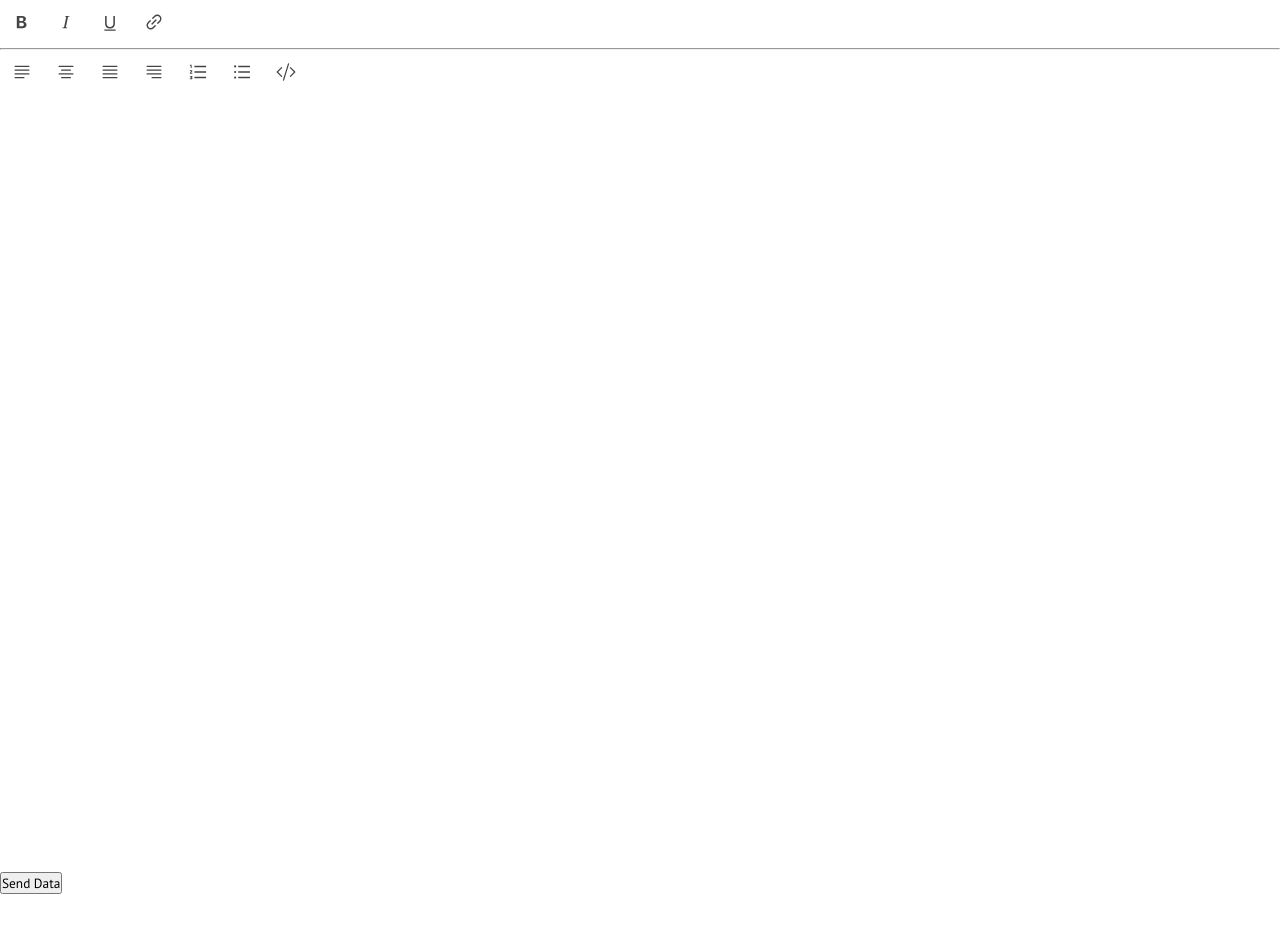
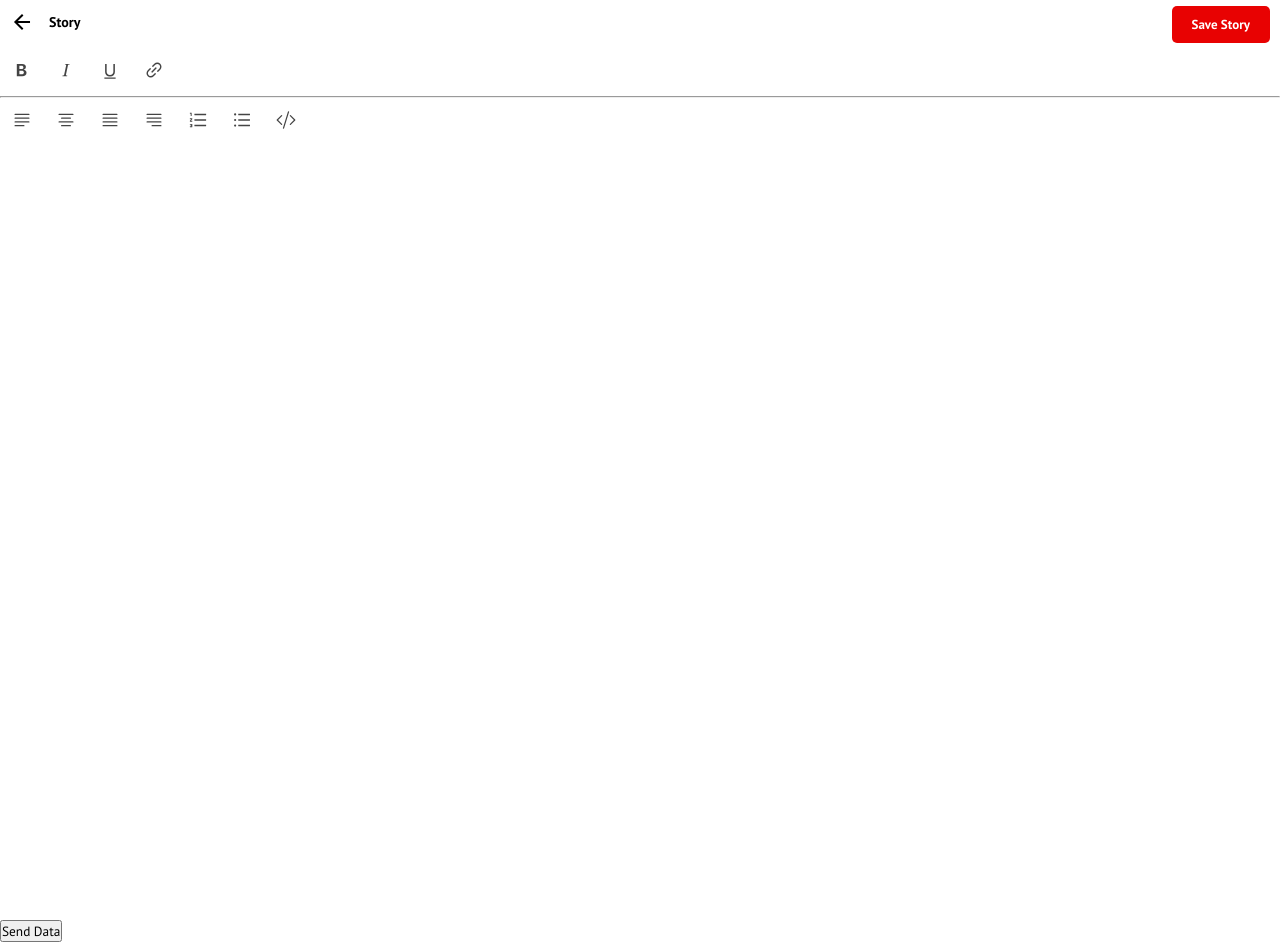
Before and after one commit to InHallTechnologies/wysiwhatyouget_next, a Next.js app: page / in a window 1280 px wide. Before the commit the page ends 894 px from the top, so only its background shows below. Built offline with nearby package versions, Linux system fonts and the light colour scheme.

Commit message:
Added actions

```diff
--- a/components/RichTextEditor.component.js
+++ b/components/RichTextEditor.component.js
@@ -1,7 +1,7 @@
 import  React, { createRef, useState, useEffect } from 'react';
 import Styles from '../styles/RichText.module.css';
 import { BsTypeBold, BsTypeItalic, BsJustifyLeft, BsJustify, BsJustifyRight, BsTextCenter, BsCodeSlash, BsTypeUnderline } from 'react-icons/bs';
-import { BiHeading } from 'react-icons/bi';
+import { IoMdArrowBack } from 'react-icons/io';
 import { AiOutlineOrderedList, AiOutlineUnorderedList, AiOutlineLink } from 'react-icons/ai';
 
 const RichTextEditor = () => {
@@ -25,6 +25,9 @@ const RichTextEditor = () => {
     }
 
 
+
+
+
     const toggleCode = () => {
         const textBody = focusRef.current.contentDocument.querySelector('body');
         if (showCode.current){
@@ -37,13 +40,31 @@ const RichTextEditor = () => {
     }
 
     const handleSendData = () => {
-        window.ReactNativeWebView.postMessage(JSON.stringify({name:"Rishabh Verma"}));
+        const textBody = focusRef.current.contentDocument.querySelector('body');
+        window.ReactNativeWebView.postMessage(JSON.stringify({content:textBody.innerHTML}));
+    }
+
+
+    const handleBackPress = () => {
+        window.ReactNativeWebView.postMessage(JSON.stringify({action:"GoBack"}));
     }
 
 
 
     return(
         <div className={Styles.container}>
+            <div className={Styles.actionBar}>
+                <div className={Styles.actionContainer} onClick={handleBackPress} >
+                    <div className={Styles.backIcon}>
+                        <IoMdArrowBack size={24} color="black"  />
+                    </div>
+                    <p className={Styles.sectionTitle}>Story</p>
+                </div>
+
+                <div className={Styles.primaryAction} onClick={handleSendData} >
+                    <p className={Styles.primaryActionLabel}>Save Story</p>
+                </div>
+            </div>
             <div className={Styles.editorContainer}>
                 <div className={Styles.editorControls}>
                     <BsTypeBold onClick={() => handleClick("bold")}  size={24} color='#444' className={Styles.editorControl} />
--- a/styles/RichText.module.css
+++ b/styles/RichText.module.css
@@ -22,3 +22,42 @@
 #output {
     border: none;
 }
+
+.actionBar {
+    display: flex;
+    justify-content: space-between;
+    align-items: center;
+}
+
+.primaryAction {
+    background-color: #E80202;
+    margin-right: 10px;
+    border-radius: 5px;
+    display: flex;
+    justify-content: center;
+    align-items: center;
+}
+
+.primaryActionLabel {
+    text-align: center;
+    padding: 10px 20px;
+    font-weight: bold;
+    color: white;
+    font-size: 13px;
+}
+
+.actionContainer {
+    display: flex;
+    align-items: center;
+}
+
+.backIcon {
+    padding:10px
+}
+
+.sectionTitle {
+    font-weight: 600;
+    font-size: 14px;
+    margin: 0 5px;
+    margin-bottom: 5px;
+}
```
